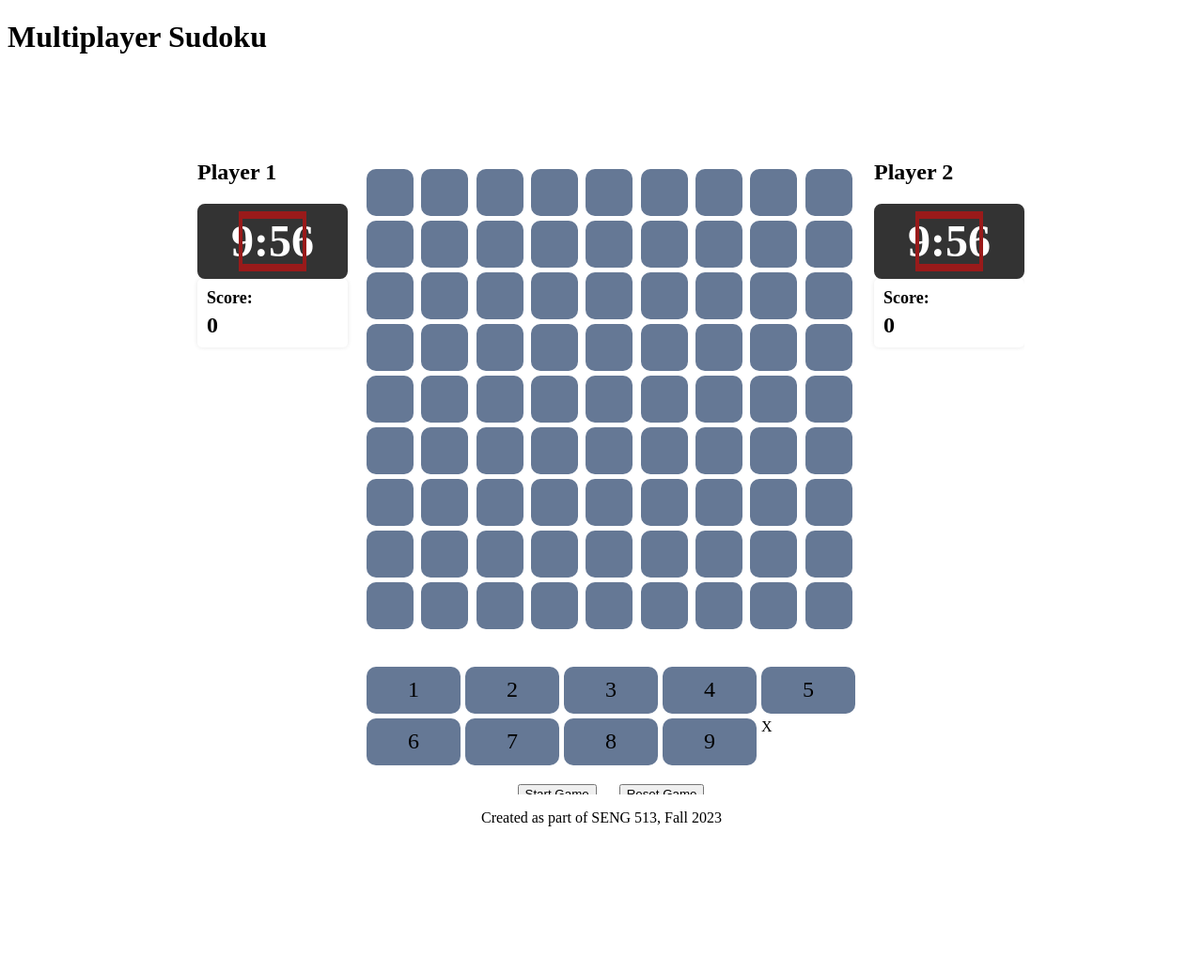
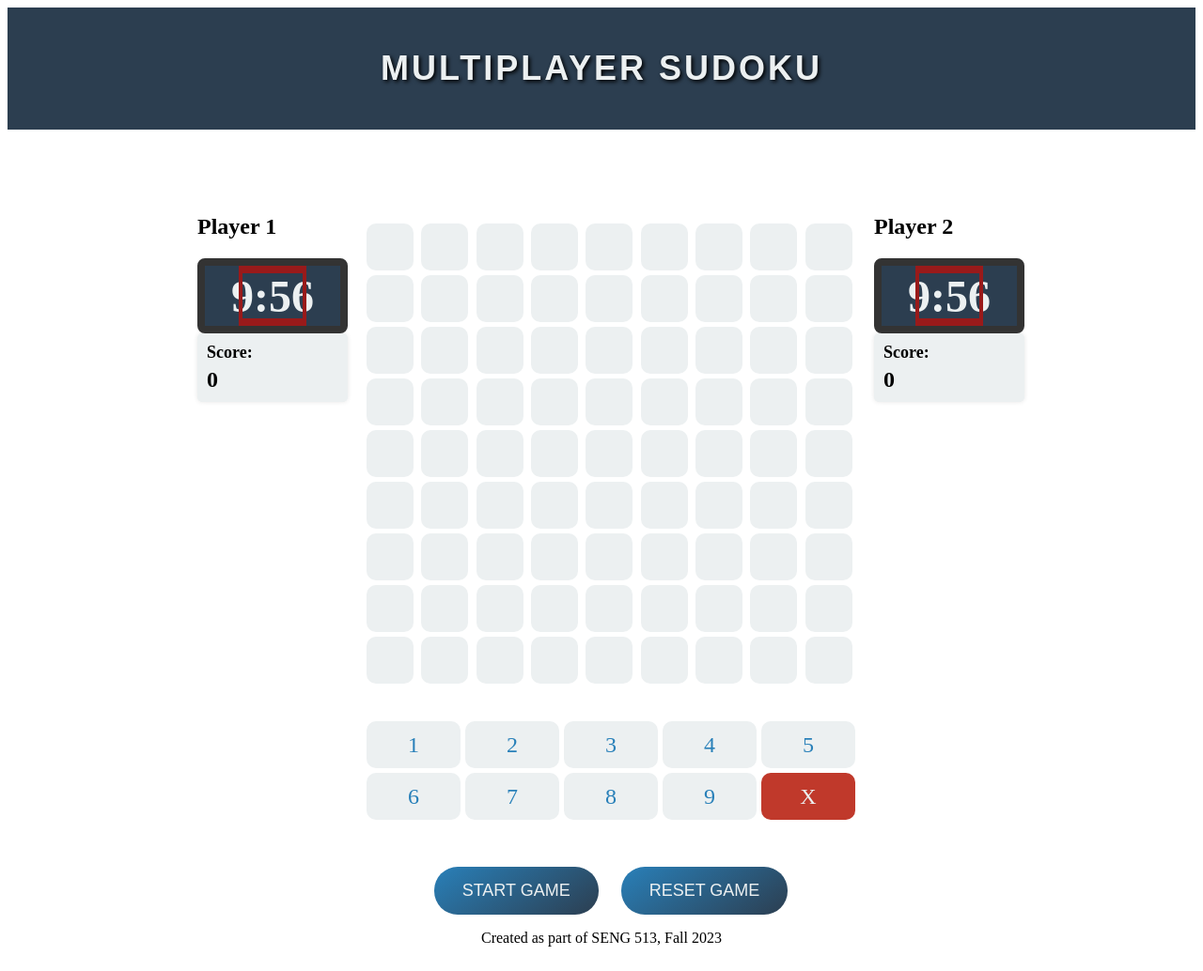
Before and after one commit to sharansarthak/multiplayer-sudoko, a plain HTML site: page index.html in a window 1280 px wide. Shown: the whole page at 94% size. Before the commit the page ends 904 px from the top, so only its background shows below. Drawn offline with Linux system fonts and the light colour scheme.

Commit message:
Adding better styling and colour scheme for button

```diff
--- a/css/style.css
+++ b/css/style.css
@@ -1,3 +1,19 @@
+/* Style for the header */
+header {
+    background-color: #2c3e50;
+    color: #ecf0f1;
+    text-align: center;
+    padding: 20px;
+}
+
+/* Style for the title */
+h1 {
+    font-size: 36px;
+    font-family: 'Arial', sans-serif;
+    text-transform: uppercase;
+    letter-spacing: 3px;
+    text-shadow: 2px 2px 4px #000;
+}
 .full-screen {
     padding-top: 70px;
     display: grid;
@@ -6,7 +22,6 @@
 
 .game-screen {
     position: relative;
-    overflow: hidden;
     height: 100%;
     min-width: 400px;
     grid-template-columns: 1fr 3fr 1fr;
@@ -31,8 +46,8 @@
     height: 50px;
     width: 50px;
     border-radius: 10px;
-    background-color: #657895;
-    color: #00aeef;
+    background-color: #ecf0f1;
+    color: #2980b9;
     display: grid;
     place-items: center;
     font-size: 1.5rem;
@@ -41,7 +56,7 @@
 
 
 .sudoko-cell:hover {
-    border: 2px solid #00aeef;
+    border: 2px solid #2980b9;
 }
 
 .player-area, .main-game {
@@ -53,8 +68,8 @@
 .timer {
     font-size: 3rem;
     font-weight: bold;
-    color: #fff;
-    background-color: #333;
+    color: #ecf0f1;
+    background-color: #2c3e50;
     padding: 1rem;
     width: 10rem;
     height: 5rem;
@@ -90,7 +105,7 @@
     }
 }
 .scoreboard {
-    background-color: #fff;
+    background-color: #ecf0f1;
     padding: 10px;
     border-radius: 5px;
     box-shadow: 0 0 5px rgba(0, 0, 0, 0.1);
@@ -117,22 +132,52 @@
 .number {
     height: 50px;
     border-radius: 10px;
-    background-color: #657895;
-    color: #000;
+    background-color: #ecf0f1;
+    color: #2980b9;
+    display: grid;
+    place-items: center;
+    font-size: 1.5rem;
+    cursor: pointer;
+}
+.delete {
+    background-color: #c0392b;
+    color: #ecf0f1;
+    height: 50px;
+    border-radius: 10px;
     display: grid;
     place-items: center;
     font-size: 1.5rem;
     cursor: pointer;
 }
 
-
 #controls {
     text-align: center;
+    margin-top: 20px;
 }
 
-#controls button {
-    margin: 0 10px;
+.control-button {
+    background: linear-gradient(145deg, #2980b9, #2c3e50);
+    border: none;
+    border-radius: 25px;
+    color: #ecf0f1;
+    cursor: pointer;
+    font-size: 18px;
+    margin: 10px;
+    padding: 15px 30px;
+    text-transform: uppercase;
+    transition: background 0.3s ease, transform 0.3s ease;
 }
+
+.control-button:hover {
+    background: linear-gradient(145deg, #2c3e50, #2980b9);
+    transform: scale(1.05);
+}
+
+.control-button:active {
+    background: #2980b9;
+    transform: scale(0.95);
+}
+
 footer {
     display: flex;
     justify-content: center;
--- a/index.html
+++ b/index.html
@@ -130,8 +130,8 @@
 
  <!-- Control Buttons -->
  <section id="controls" class="centered">
-    <button id="start-game">Start Game</button>
-    <button id="reset-game">Reset Game</button>
+    <button class="control-button" id="start-game">Start Game</button>
+    <button class="control-button" id="reset-game">Reset Game</button>
 </section>
             <div class="main-game-info-box main-game-info-time">
                 <div class="pause-btn" id="btn-pause">
```
